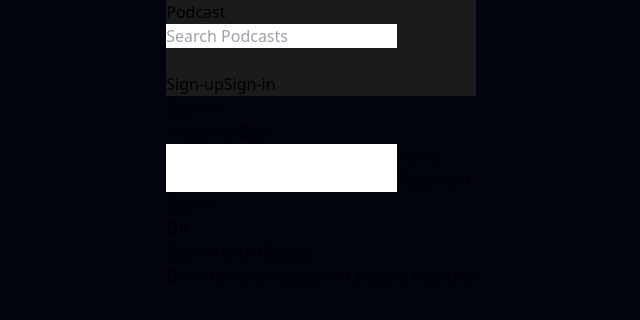
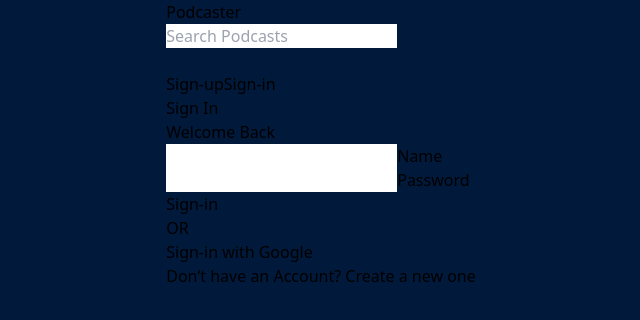
Before and after one commit to OmPr366/Flipr-Hackathon-Project, a Next.js app in the folder fliprfrontend/: page /sign-in in a window 1280 px wide. Shown: the top 320 px of the page, without its empty margins (319-959 px from the left). Built offline with nearby package versions, Linux system fonts and the light colour scheme; what @material-tailwind/react would draw is missing.

Commit message:
Color Updated

```diff
--- a/fliprfrontend/src/components/Cards/CategoryCard.js
+++ b/fliprfrontend/src/components/Cards/CategoryCard.js
@@ -13,7 +13,7 @@ import { useRouter } from "next/navigation";
 const CategoryCard = ({ item }) => {
   return (
     <Link href={`/podcast/category/${item?.name.toLowerCase()}`}>
-    <div className="bg-black shadow-lg rounded-lg overflow-hidden p-4 w-40   cursor-pointer border    ">
+    <div className=" shadow-lg rounded-lg overflow-hidden p-3 w-40   cursor-pointer border podcastCard    ">
       <div className="relative pb-32  rounded-md overflow-hidden  ">
 
         <Image
--- a/fliprfrontend/src/components/Cards/PodcastCard.js
+++ b/fliprfrontend/src/components/Cards/PodcastCard.js
@@ -53,7 +53,7 @@ const PodcastCard = ({ podcast, isAdmin }) => {
   };
 
   return (
-    <div className="bg-black shadow-lg rounded-lg overflow-hidden p-4 w-40 h-60  cursor-pointer border  podcastCard  ">
+    <div className="bg-black shadow-lg rounded-lg overflow-hidden p-4 w-40 h-60  cursor-pointer border  podcastCard bg-primary-800  ">
       <div className="bg-white w-6 h-6 rounded-full absolute justify-center items-center flex  mt-1 shadow-lg playIcon">
         {podcast?.type === "audio" ? (
           <MusicalNoteIcon color="black" width={20} />
--- a/fliprfrontend/src/components/Navbar.js
+++ b/fliprfrontend/src/components/Navbar.js
@@ -24,10 +24,10 @@ import {
   PowerIcon,
   RocketLaunchIcon,
   Bars2Icon,
-  HeartIcon,
   ArrowLeftOnRectangleIcon,
   MagnifyingGlassIcon,
 } from "@heroicons/react/24/outline";
+import { HeartIcon } from "@heroicons/react/24/solid";
 import { useDispatch, useSelector } from "react-redux";
 import { setUser } from "@/utils/Redux/UserSlice";
 import Link from "next/link";
@@ -39,12 +39,12 @@ function LoginOptions() {
   return (
     <div className="relative flex items-center">
       <Link href="/sign-up">
-        <Button className="mx-4" variant="outlined">
+        <Button className="mx-4 border-primary-100 text-primary-100 " variant="outlined">
           Sign-up
         </Button>
       </Link>
       <Link href="/sign-in">
-        <Button className="mx-0" variant="filled">
+        <Button className="mx-0 bg-primary-100 " variant="filled">
           Sign-in
         </Button>
       </Link>
@@ -180,15 +180,12 @@ export default function ComplexNavbar() {
   }, []);
 
   return (
-    <Navbar className="mx-auto p-2 m-0 lg:pl-6 rounded-none navbar">
+    <div className=" p-2  lg:pl-6 rounded-none  bg-primary-900 border-b-2 border-primary-200 pb-5 ">
       <div className="relative mx-auto flex justify-between items-end text-blue-gray-900">
-        <Typography
-          as="a"
-          href="/"
-          className="mr-4 ml-2 cursor-pointer py-1.5 font-medium text-blue-500"
-        >
-          Podcast
-        </Typography>
+        <Link href="/">
+          <p className="text-white text-xl" >Podcaster</p>
+          </Link>
+
         {/* <IconButton
           size="sm"
           color="blue-gray"
@@ -209,12 +206,12 @@ export default function ComplexNavbar() {
             onChange={(e) => {
               setSearchText(e.target.value);
             }}
-            className="pr-20 bg-white focus:!border-t-blue-500"
+            className="pr-20 bg-primary-500 border-2 outline-none border-primary-100 focus:!border-primary-200 text-white "
             containerProps={{
               className: "min-w-0 ",
             }}
           />
-          <Button size="sm" className="!absolute right-1 top-1 rounded">
+          <Button size="sm" className="!absolute right-1 top-1 rounded bg-primary-100 ">
             <Link href={`/search/${searchText}`}>
               <MagnifyingGlassIcon className="h-4 w-5" strokeWeight="1" />
             </Link>
@@ -227,6 +224,6 @@ export default function ComplexNavbar() {
       {/* <MobileNav open={isNavOpen} className="overflow-scroll">
         <NavList />
       </MobileNav> */}
-    </Navbar>
+    </div>
   );
 }
--- a/fliprfrontend/src/components/Search.js
+++ b/fliprfrontend/src/components/Search.js
@@ -1,10 +1,4 @@
 import React, { useEffect, useRef, useState } from "react";
-import {
-  HeartIcon,
-  PlayCircleIcon,
-  PauseCircleIcon,
-  XMarkIcon,
-} from "@heroicons/react/24/outline";
 import { useDispatch, useSelector } from "react-redux";
 import axios from "axios";
 import AllPodcastSection from "./Homepage/AllPodcastSection";
--- a/fliprfrontend/src/components/podcast/VideoPodcastPlayer.js
+++ b/fliprfrontend/src/components/podcast/VideoPodcastPlayer.js
@@ -1,10 +1,10 @@
 import React, { useEffect, useRef, useState } from "react";
 import {
-  HeartIcon,
   PlayCircleIcon,
   PauseCircleIcon,
   XMarkIcon,
 } from "@heroicons/react/24/outline";
+import { HeartIcon } from "@heroicons/react/24/solid";
 import { useDispatch, useSelector } from "react-redux";
 
 const VideoPodcastPlayer = ({podcast}) => {
--- a/fliprfrontend/src/styles/Navbar.scss
+++ b/fliprfrontend/src/styles/Navbar.scss
@@ -1,4 +1,5 @@
 .navbar {
     background-color: #1B1B1B;
     border: none;
+    width: 100%;
 }
--- a/fliprfrontend/src/styles/globals.css
+++ b/fliprfrontend/src/styles/globals.css
@@ -15,10 +15,19 @@
     --background-end-rgb: 0, 0, 0;
   }
 }
+::-moz-selection { /* Code for Firefox */
+  color: red;
+  background: yellow;
+}
+
+::selection {
+  color: #654E92;
+  background: #EBD8B2;
+}
 
 body {
   color: rgb(var(--foreground-rgb));
-  background: rgb(0, 4, 15);
+  background: #011a3c;
 
 }
 #__next{
--- a/fliprfrontend/src/styles/podcast.scss
+++ b/fliprfrontend/src/styles/podcast.scss
@@ -13,8 +13,10 @@
 
 }
 .podcastCard{
+    background-color: #0B2447;
+    border-color: #293f5c;
     &:hover{
-        background-color: rgb(42, 42, 42);
+        background-color: "#00193a";
         .postCastPlayBtn{
             display: flex;
         }
--- a/fliprfrontend/tailwind.config.js
+++ b/fliprfrontend/tailwind.config.js
@@ -16,6 +16,16 @@ module.exports = withMT({
         'gradient-conic':
           'conic-gradient(from 180deg at 50% 50%, var(--tw-gradient-stops))',
       },
+      colors: {
+        'primary': {
+          100: '#4d6a9d',
+          200:"#293f5c",
+          500: '#0B2447',
+          800: '#0B2447',
+          900:'#011a3c'
+        },
+      },
+
     },
   },
   plugins: [],
```
Also changed, not shown: fliprfrontend/src/components/PlayerBottom.js (+8 -2 lines).
